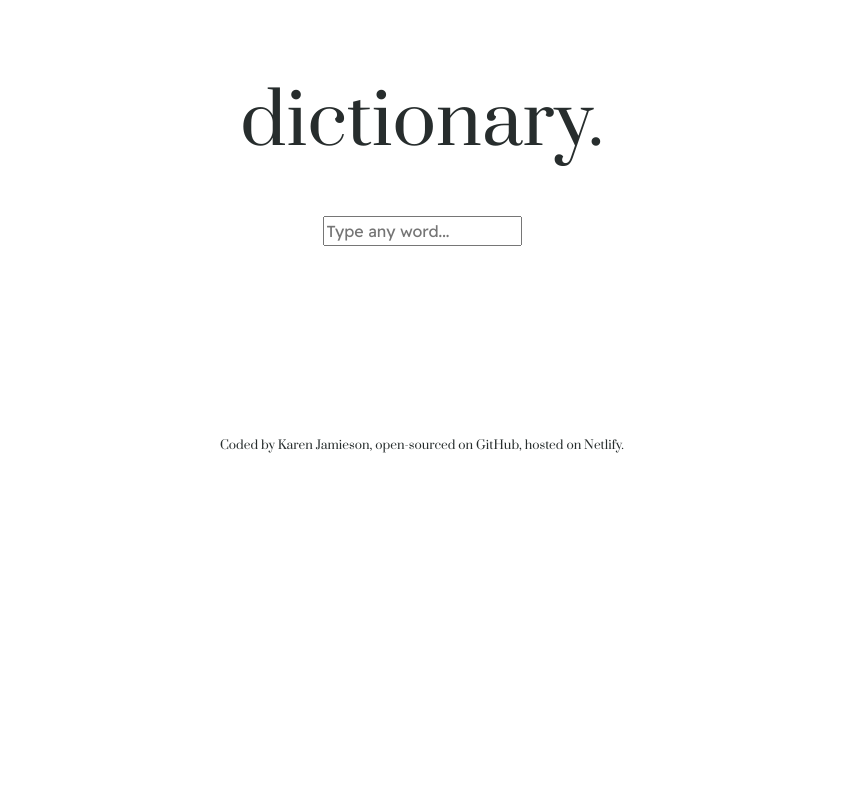
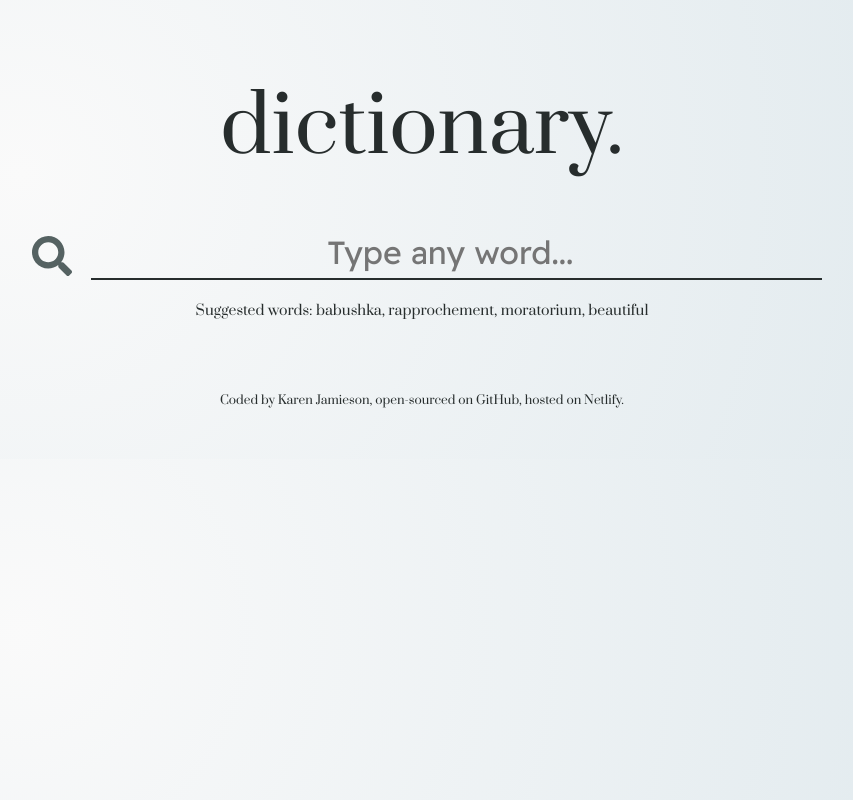
Before and after one commit to k-jamie/react-dictionary, a React (Create React App) app: page / in a window 1280 px wide. Shown: the whole page, without its empty margins (218-1071 px from the left). Built offline with nearby package versions, Linux system fonts and the light colour scheme; no server answers.

Commit message:
added a default keyword state

```diff
--- a/package.json
+++ b/package.json
@@ -3,6 +3,9 @@
   "version": "0.1.0",
   "private": true,
   "dependencies": {
+    "@fortawesome/fontawesome-svg-core": "^1.2.36",
+    "@fortawesome/free-solid-svg-icons": "^5.15.4",
+    "@fortawesome/react-fontawesome": "^0.1.16",
     "@testing-library/jest-dom": "^5.16.1",
     "@testing-library/react": "^11.2.7",
     "@testing-library/user-event": "^12.8.3",
--- a/src/App.css
+++ b/src/App.css
@@ -1,5 +1,13 @@
+body {
+  background: radial-gradient(
+    circle at 18.7% 37.8%,
+    rgb(250, 250, 250) 0%,
+    rgb(225, 234, 238) 90%
+  );
+}
+
 h1 {
-  font-size: 72px;
+  font-size: 80px;
 }
 
 .Container {
@@ -24,5 +32,5 @@ h1 {
 
 .App-footer {
   font-size: 12px;
-  margin: 150px 0;
+  margin: 50px 0;
 }
--- a/src/App.js
+++ b/src/App.js
@@ -6,7 +6,7 @@ function App() {
     <div className="Container">
       <header className="App-header"> <h1>dictionary.</h1></header>
       <main className="App-main">
-        <Dictionary />
+        <Dictionary defaultKeyword="hello" />
       </main>
  <footer className="App-footer">Coded by Karen Jamieson, open-sourced on GitHub, hosted on Netlify.</footer>
 
--- a/src/Dictionary.css
+++ b/src/Dictionary.css
@@ -5,21 +5,73 @@
 
 .Dictionary h2 {
   font-family: "Prata", serif;
-  font-size: 52px;
+  font-size: 64px;
   margin-bottom: 20px;
 }
 
 .Dictionary h3 {
   font-size: 32px;
   font-weight: 500;
+  margin-bottom: 10px;
 }
 
 .Dictionary p {
-  font-size: 20px;
+  font-size: 16px;
   font-weight: 300;
 }
 
 .Dictionary form {
   text-align: center;
-  padding-bottom: 40px;
+  padding-bottom: 20px;
 }
+.Dictionary input {
+  text-align: center;
+  padding: 2px 12px 2px 0;
+  color: #556262;
+  font-size: 32px;
+  border: none;
+  background: none;
+  border-bottom: 2px solid #272d2d;
+  width: 100%;
+}
+
+.Dictionary section {
+  background: #fff;
+  padding: 30px;
+  box-shadow: 8px 8px 23px rgba(69, 74, 222, 0.11);
+  border-radius: 4px;
+  margin: 30px 0;
+}
+
+.Dictionary .searchIcon {
+  color: #556262;
+  padding: 10px;
+  font-size: 40px;
+}
+
+.Dictionary .hint {
+  color: #272d2d;
+  text-align: center;
+  font-family: "Prata", serif;
+  font-size: 14px;
+  margin-bottom: 20px;
+}
+
+.Dictionary .form-control:focus {
+  color: #fff;
+  background-color: transparent !important;
+  border-color: transparent !important;
+}
+
+.Dictionary :focus-visible {
+  outline: none;
+  background-color: rgba(39, 45, 45, 0.02);
+}
+
+/* clears the 'X' from Chrome */
+input[type="search"]::-webkit-search-decoration,
+input[type="search"]::-webkit-search-cancel-button,
+input[type="search"]::-webkit-search-results-button,
+input[type="search"]::-webkit-search-results-decoration {
+  display: none;
+}
--- a/src/Dictionary.js
+++ b/src/Dictionary.js
@@ -3,35 +3,66 @@ import axios from "axios";
 import Results from "./Results";
 import './Dictionary.css';
 
-export default function Dictionary() {
-    let [keyword, setKeyword] = useState("");
+import { FontAwesomeIcon } from "@fortawesome/react-fontawesome";
+
+import { faSearch } from "@fortawesome/free-solid-svg-icons";
+
+export default function Dictionary(props) {
+    let [keyword, setKeyword] = useState(props.defaultKeyword);
     let [results, setResults] = useState(null);
+    let [loaded, setLoaded] = useState(false);
 
     function handleResponse(response) {
         setResults(response.data[0]);
     }
 
-    function search(event) {
-        event.preventDefault();
-
+    function search() {
     // documentation: https://dictionaryapi.dev/
         let apiUrl = `https://api.dictionaryapi.dev/api/v2/entries/en/${keyword}`;
         axios.get(apiUrl).then(handleResponse);
+}
+
+    function handleSubmit(event) {
+        event.preventDefault();
+        search();
     }
 
     function handleKeywordChange(event) {
         setKeyword(event.target.value);
     }
 
+    function load() {
+        setLoaded(true);
+        search();
+}
+
+    if (loaded) {
     return (
     <div className="Dictionary">
-            <form onSubmit={search}>
+        <div className="row">
+            <div className="col-1">
+                <span className="searchIcon"><FontAwesomeIcon icon={faSearch} /></span>
+            </div>
+            <div className="col-11">
+                <form onSubmit={handleSubmit}>
                     <input type="search"
                 onChange={handleKeywordChange} placeholder="Type any word..." />
                 </form>
+            </div>
+            <div className="hint">
+                Suggested words: babushka, rapprochement, moratorium, beautiful
+            </div>
+
+        </div>
         <Results results={results} />
     </div>
     );
+    } else {
+        load();
+        return "loading";
+    }
+
+
 
 
 }
--- a/src/Meaning.js
+++ b/src/Meaning.js
@@ -12,7 +12,7 @@ export default function Meaning(props) {
                             {definition.definition}
                             <br />
                             <em>
-                                E.g. {definition.example}
+                                Example: {definition.example}
                             </em>
                             <br />
                             <Synonyms synonyms={definition.synonyms} />
--- a/src/Phonetic.js
+++ b/src/Phonetic.js
@@ -1,11 +1,14 @@
 import React from "react";
+import { FontAwesomeIcon } from "@fortawesome/react-fontawesome";
+
+import { faPlayCircle } from "@fortawesome/free-solid-svg-icons";
 
 export default function Phonetic(props) {
 
     return (
         <div className="Phonetic">
             <a href={props.phonetic.audio} target="_blank" rel="noreferrer">
-                Listen
+                <FontAwesomeIcon icon={faPlayCircle} size="2x" />
             </a>
             <br />
             <div>{props.phonetic.text}</div>
--- a/src/Results.js
+++ b/src/Results.js
@@ -5,14 +5,15 @@ import Phonetic from "./Phonetic";
 export default function Results(props) {
     if (props.results) {
         return <div className="Results">
+            <section>
            <h2>{props.results.word}</h2>
             <Phonetic phonetic={props.results.phonetics[0]} />
-            <br />
+            </section>
             {props.results.meanings.map(function (meaning, index) {
                 return (
-                    <div key={index}>
+                    <section key={index}>
                         <Meaning meaning={meaning} />
-                    </div>
+                    </section>
                 );
             })}
         </div>;
```
Also changed, not shown: 1 other file (tests, documents, lock files or other folders). Lines whose indentation alone changed are shown as unchanged.
